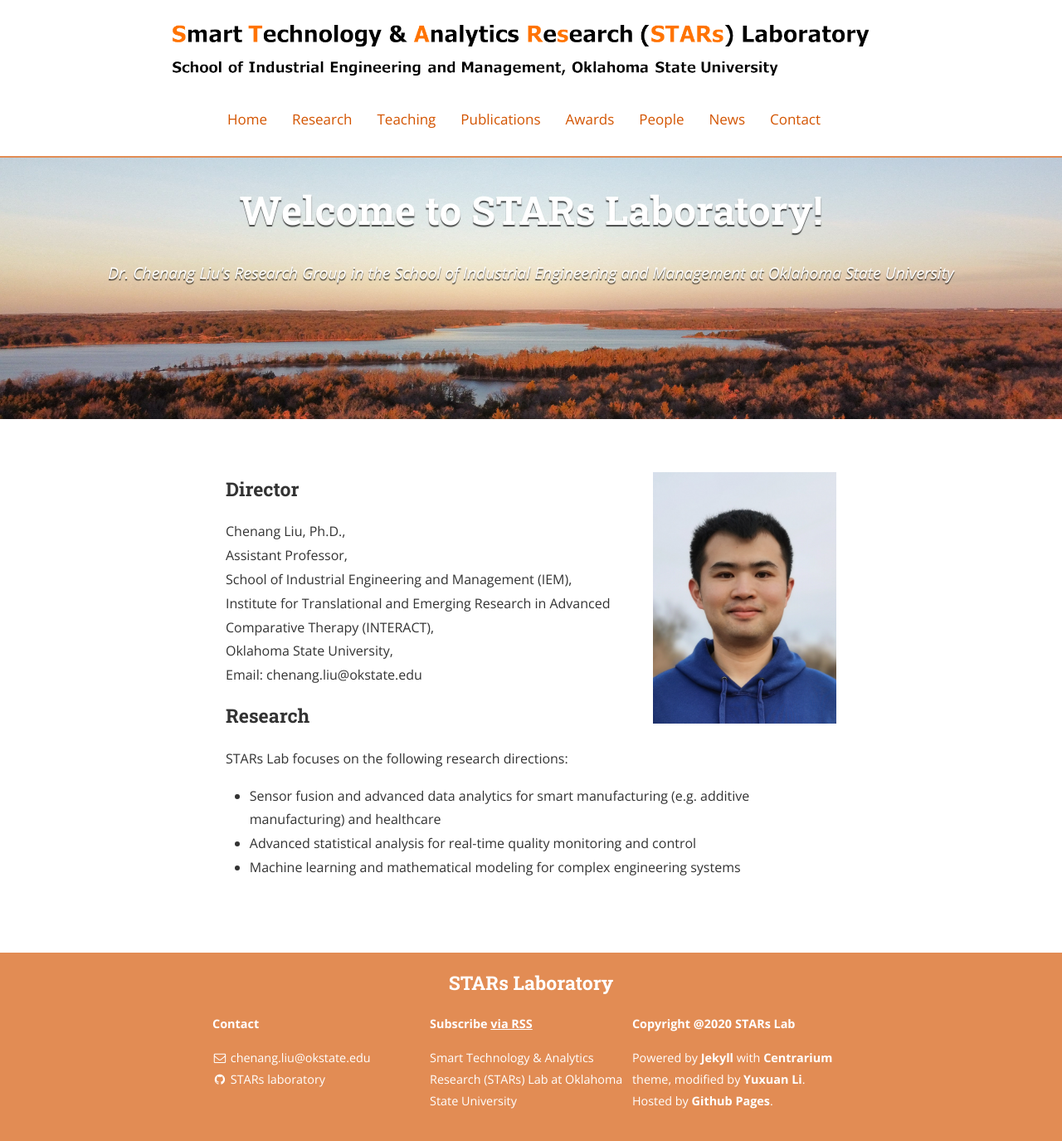
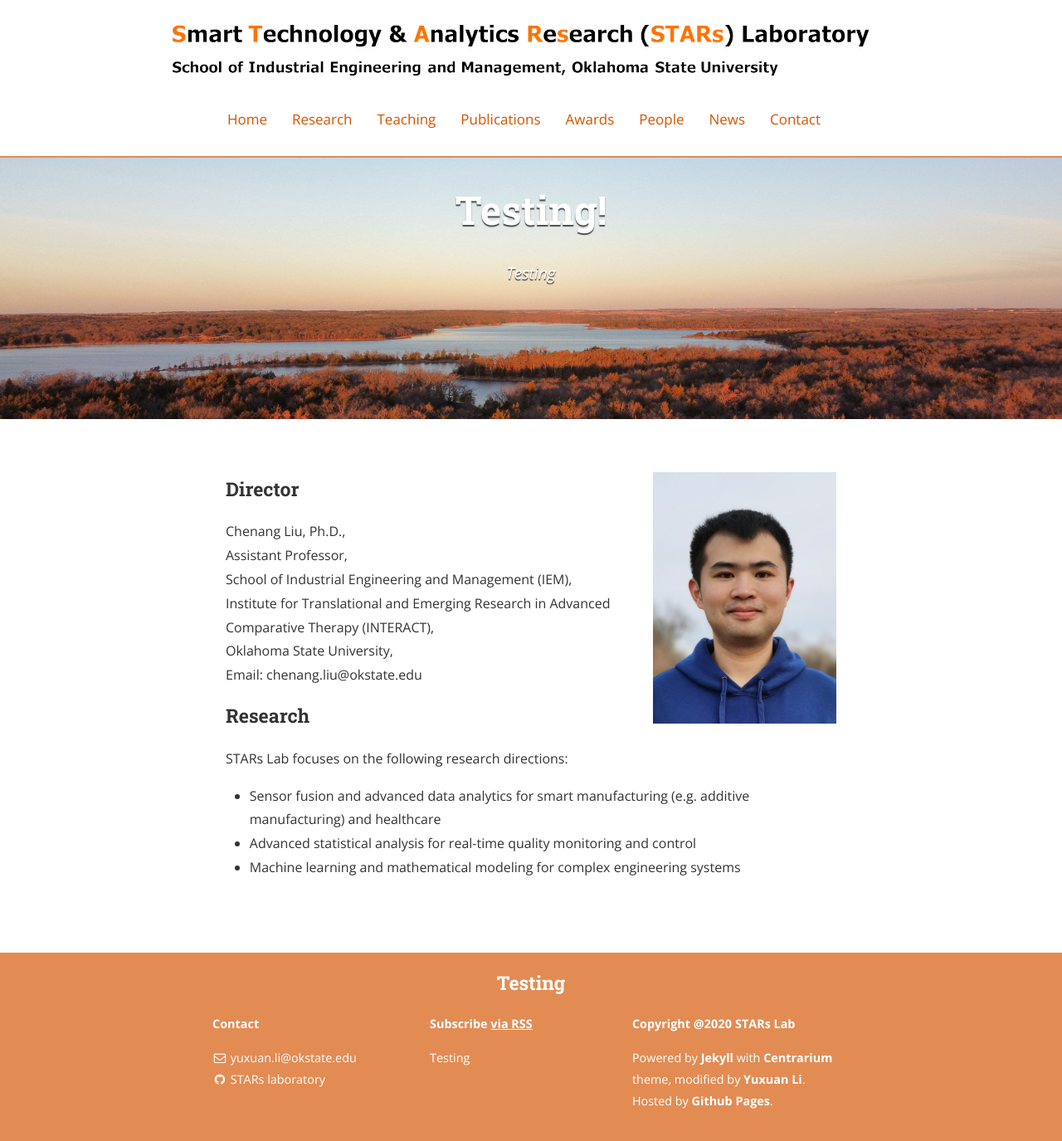
Before and after one commit to Xuan-L/stars-laboratory.github.io, a Jekyll site: the page built from index.html, in a window 1280 px wide and 1386 px high. Shown: the top 1375 px of the window at 83% size. Built offline with Jekyll 4.4.1, drawn with Linux system fonts in a browser that asks for light colours; nearby versions of some CDN libraries.

Commit message:
Update _config.yml

```diff
--- a/_config.yml
+++ b/_config.yml
@@ -9,20 +9,20 @@ exclude:
   - "/vendor/"
 
 # Site settings
-title: Welcome to STARs Laboratory!
-subtitle: "Dr. Chenang Liu's Research Group in the School of Industrial Engineering and Management at Oklahoma State University"
-email: chenang.liu@okstate.edu
-name: STARs Laboratory
+title: Testing!
+subtitle: "Testing"
+email: yuxuan.li@okstate.edu
+name: Testing
 description: >
-  Smart Technology & Analytics Research (STARs) Lab at Oklahoma State University
+  Testing
 # Base URL of site (i.e. /blog). It should always start with a slash,
 # and never end with a slash. Set it to a blank value if hosting at the
 # root of your server.
 baseurl: "" # the subpath of your site, e.g. /blog/
-url: "https://stars-laboratory.github.io/" # the base hostname & protocol for your site
+url: "https://xuan-l.github.io/" # the base hostname & protocol for your site
 cover: "/assets/cover_temp_new_2.jpg"
 logo: "/assets/logo_long.png"
-text: "Smart Technology & Analytics Research (STARs) laboratory"
+text: "Testing"
 
 # Build settings
 markdown: kramdown
```
